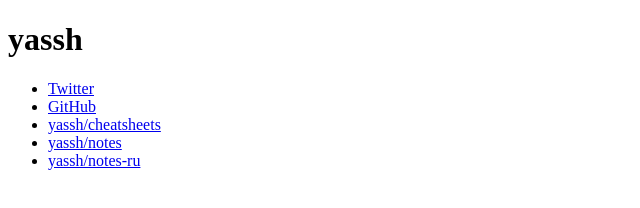
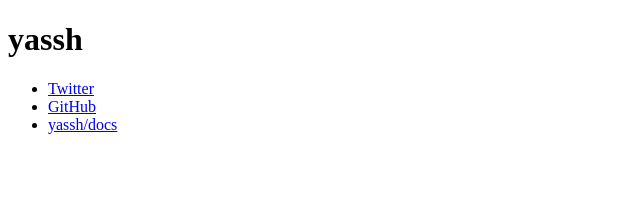
Before and after one commit to yassh/yassh.github.io, a website: page index.html in a window 1280 px wide. Shown: the whole page, without its empty margins (0-640 px from the left). Drawn offline with Linux system fonts and the light colour scheme.

Commit message:
update index.html

```diff
--- a/index.html
+++ b/index.html
@@ -11,9 +11,7 @@
   <ul>
     <li><a href="https://twitter.com/yassh31" target="_blank" rel="noopener noreferrer">Twitter</a></li>
     <li><a href="https://github.com/yassh" target="_blank" rel="noopener noreferrer">GitHub</a></li>
-    <li><a href="https://yassh.github.io/cheatsheets/" target="_blank" rel="noopener noreferrer">yassh/cheatsheets</a></li>
-    <li><a href="https://yassh.gitbooks.io/notes/" target="_blank" rel="noopener noreferrer">yassh/notes</a></li>
-    <li><a href="https://yassh.gitbooks.io/notes-ru/" target="_blank" rel="noopener noreferrer">yassh/notes-ru</a></li>
+    <li><a href="https://yassh.github.io/docs/" target="_blank" rel="noopener noreferrer">yassh/docs</a></li>
   </ul>
 </body>
 </html>
```
